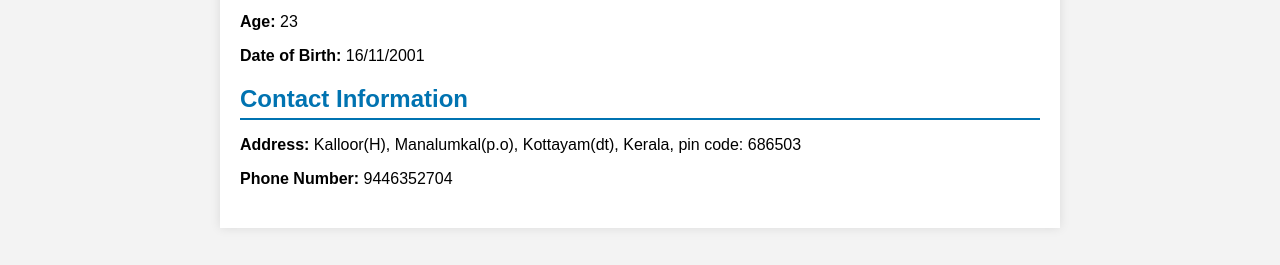
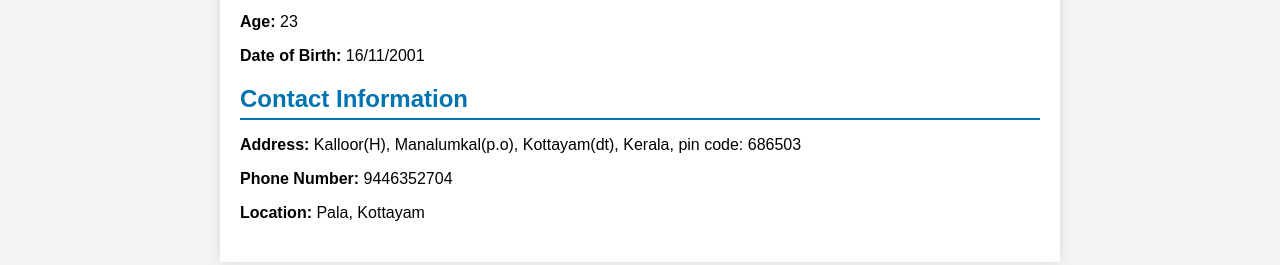
Before and after one commit to AJEL10/Care-Find, a plain HTML site: page index.html in a window 1280 px wide. Shown: the part 368-633 px from the top of the page. Drawn offline with Linux system fonts and the light colour scheme.

Commit message:
Add files via upload

```diff
--- a/index.html
+++ b/index.html
@@ -70,6 +70,7 @@
             <h2>Contact Information</h2>
             <p><strong>Address:</strong> Kalloor(H), Manalumkal(p.o), Kottayam(dt), Kerala, pin code: 686503</p>
             <p><strong>Phone Number:</strong> 9446352704</p>
+            <p><strong>Location:</strong> Pala, Kottayam</p>
         </div>
     </div>
 </body>
```
